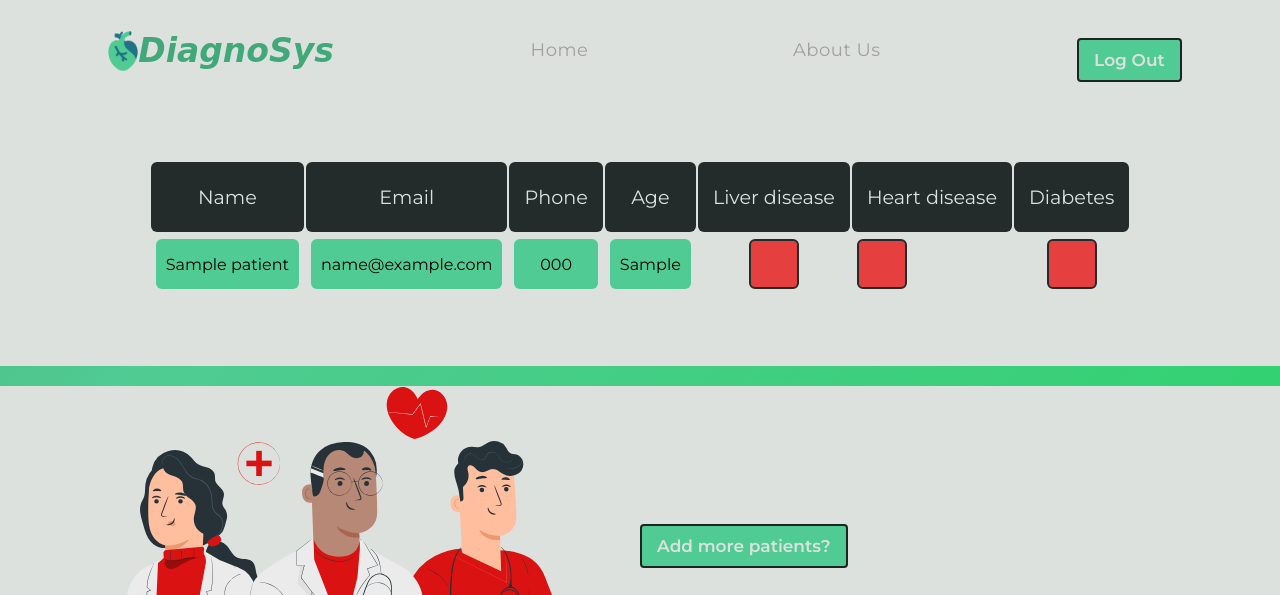
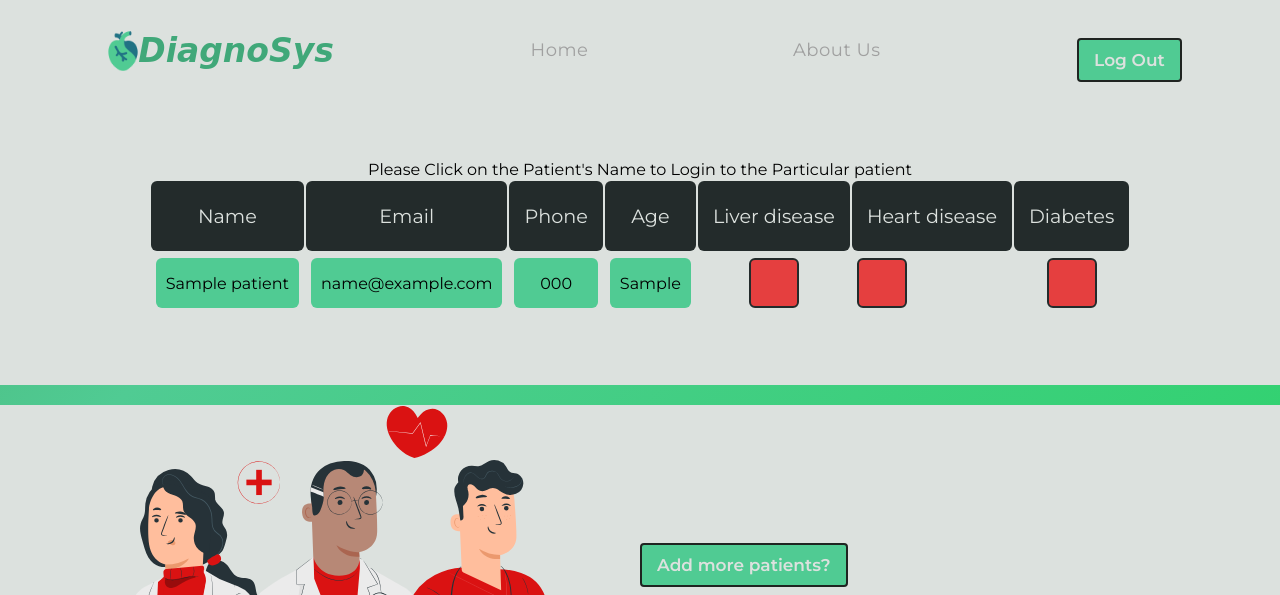
Before and after one commit to Gaurav07076/DiagnoSys_, a Flask app: page /patients in a window 1280 px wide. Shown: the top 595 px of the page. Run offline with Flask 3, Linux system fonts and the light colour scheme; the visitor is signed in with stand-in values (Sample User, id 1); tables that the repository leaves empty hold one stand-in row (values such as "Sample post"); parts of the project's set-up code (start-up, migrations or seed data) failed here and were passed over; some web fonts are replaced.

Commit message:
cors fix and css fix

```diff
--- a/static/css/main.css
+++ b/static/css/main.css
@@ -808,7 +808,7 @@ to other pages section
     display: flex;
     flex-direction: column;
     align-items: flex-start;
-    height:350px;
+    height:420px;
     background: var(--bg-light);
     padding: 0 10px;
     border:2px solid var(--fontcolordark);
@@ -947,3 +947,8 @@ to other pages section
     height: 400px;
     background: var(--fontcolordark);
 }
+
+
+.additional:hover{
+    cursor: pointer;
+}
--- a/static/css/table.css
+++ b/static/css/table.css
@@ -156,6 +156,7 @@ td *{
     width: 100%;
     background: var(--bg-light);
     display: flex;
+    flex-direction: column;
     align-items: center;
     justify-content: center;
 }
--- a/templates/patients.html
+++ b/templates/patients.html
@@ -46,7 +46,9 @@
 
             </div>
         </nav>
+
         <div class="allpatientpage_container">
+          <p>Please Click on the Patient's Name to Login to the Particular patient</p>
             <table class="table_container">
                 <tr>
                   <th><div>Name</div></th>
@@ -60,7 +62,7 @@
 
                 {% for patient in patients %}
                 <tr>
-                    <td><div class= {{ patient.id }} id = {{ patient.email }} onclick="redirect(event)" >{{ patient.name }}</div></td>
+                    <td><div class= "{{ patient.id }} additional" id = {{ patient.email }} onclick="redirect(event)" >{{ patient.name }}</div></td>
                     <td><div id="x">{{ patient.email }}</div></td>
                     <td><div id="x">{{ patient.phone }}</div></td>
                     <td><div id="x">{{ patient.age }}</div></td>
```
